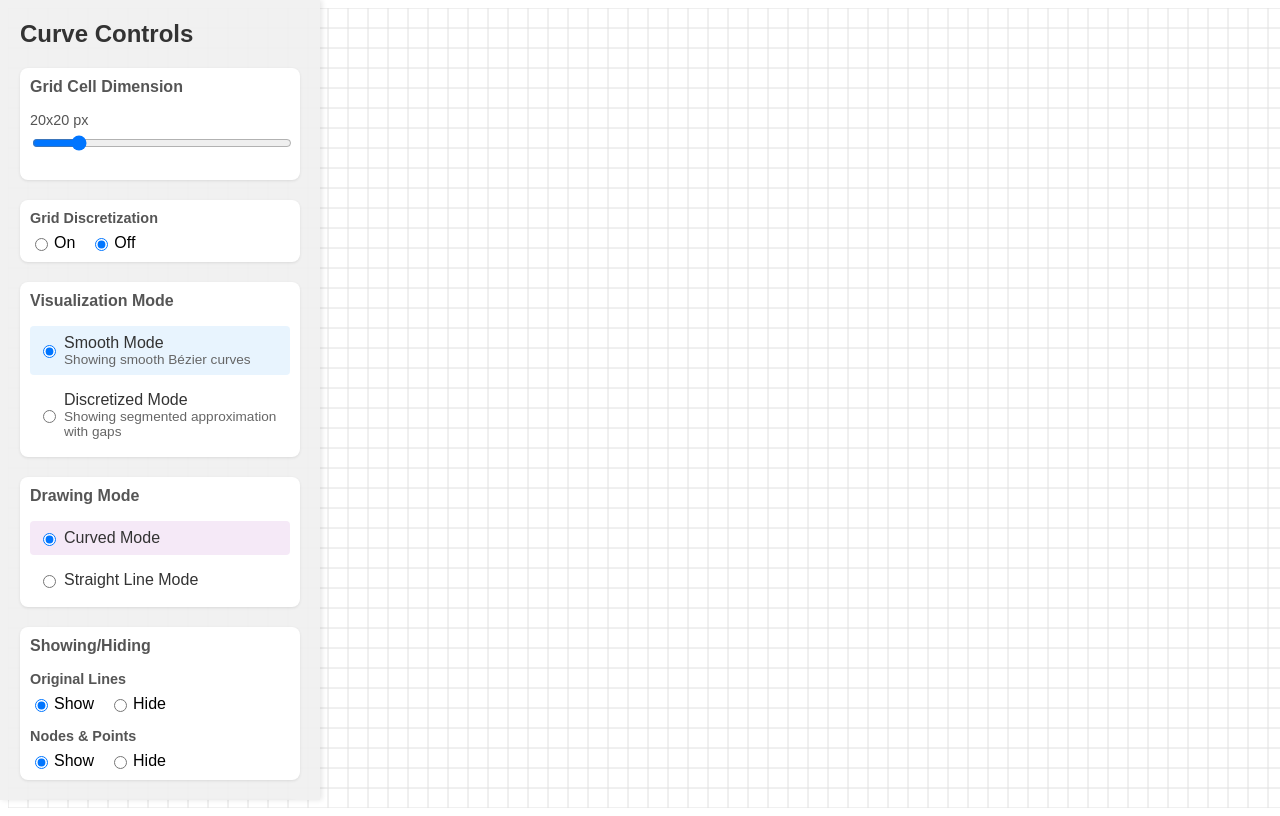
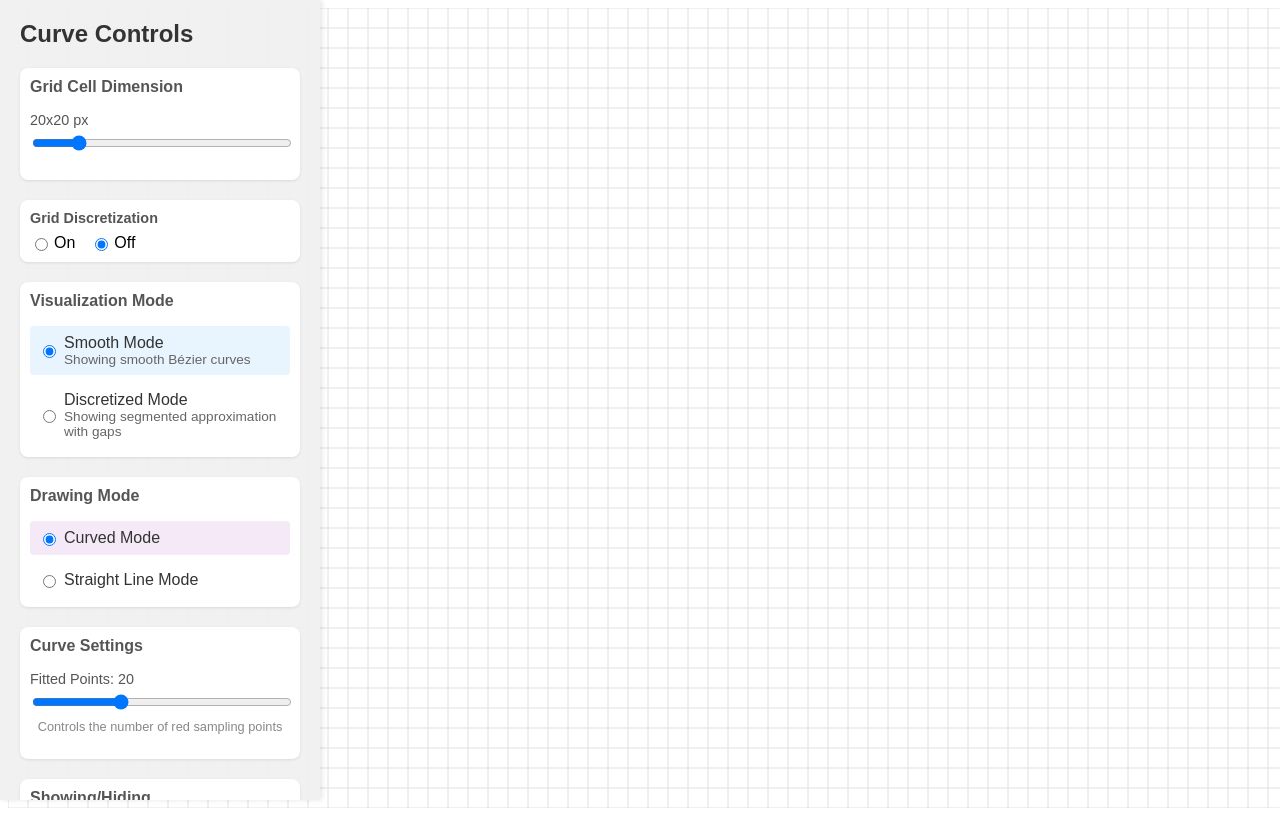
Before and after one commit to alexamelen/CAHSI, a React (Create React App) app: page / in a window 1280 px wide. Built offline with nearby package versions, Linux system fonts and the light colour scheme.

Commit message:
restoring fitted points slider
instead of separate samples being taken by the grid discretization, it used the samples of the red fitted points

```diff
--- a/src/CanvasComponent.js
+++ b/src/CanvasComponent.js
@@ -182,35 +182,40 @@ const CanvasComponent = () => {
     return Array.from(cells.values());
   };
 
-  const getCellsForBezierCurve = (p0, cp1, cp2, p3, cellSize, steps = 50) => {
+  const getCellsForBezierCurve = (nodes, curveIndex, cellSize) => {
     const cells = new Map();
+    const fittedPoints = getFittedPoints(nodes, curveIndex, numPoints);
+    const isClosed = closedCurvesRef.current.has(curveIndex);
 
-    for (let i = 0; i <= steps; i++) {
-      const t = i / steps;
-      // Calculate position
-      const point = cubicBezierPoint(t, p0, cp1, cp2, p3);
-      // Calculate derivative (tangent vector)
-      const tangent = {
-        x: 3 * Math.pow(1-t, 2) * (cp1.x - p0.x) +
-           6 * (1-t) * t * (cp2.x - cp1.x) +
-           3 * Math.pow(t, 2) * (p3.x - cp2.x),
-        y: 3 * Math.pow(1-t, 2) * (cp1.y - p0.y) +
-           6 * (1-t) * t * (cp2.y - cp1.y) +
-           3 * Math.pow(t, 2) * (p3.y - cp2.y)
-      };
-      // Calculate angle from tangent vector
-      const angle = Math.atan2(tangent.y, tangent.x);
+    // We need at least 2 points to form segments
+    if (fittedPoints.length < 2) return Array.from(cells.values());
 
-      const cell = getGridCell(point, cellSize);
+    for (let i = 0; i < fittedPoints.length; i++) {
+      const current = fittedPoints[i];
+      const next = fittedPoints[(i + 1) % fittedPoints.length];
+
+      // Skip last segment for open curves
+      if (!isClosed && i === fittedPoints.length - 1) break;
+
+      // Calculate direction (angle) of this segment
+      const dx = next.x - current.x;
+      const dy = next.y - current.y;
+      const angle = Math.atan2(dy, dx);
+
+      // Get cells for this segment
+      const segmentCells = getCellsForLineSegment(current, next, cellSize);
+
+      // Merge with our main cells map
+      segmentCells.forEach(cell => {
         const cellKey = `${cell.x},${cell.y}`;
-
         if (!cells.has(cellKey)) {
           cells.set(cellKey, {
             x: cell.x,
             y: cell.y,
-          angle
+            angle: cell.angle
           });
         }
+      });
     }
 
     return Array.from(cells.values());
@@ -305,17 +310,12 @@ const CanvasComponent = () => {
     // Clear the canvas
     context.clearRect(0, 0, context.canvas.width, context.canvas.height);
 
-    //tracking cells
+    // Tracking cells
     const allCells = new Map();
 
-    if(showOriginalLines){
-
-
-
-    // Draw all curves
+    // Draw all curves - both discretized and original
     curvesRef.current.forEach((curve, curveIndex) => {
       // Draw control points (nodes) - only if showNodesAndPoints is true
-
       if (showNodesAndPoints) {
         curve.forEach(node => {
           context.beginPath();
@@ -340,7 +340,7 @@ const CanvasComponent = () => {
         const fittedPoints = getFittedPoints(curve, curveIndex, numPoints);
 
         if (isDiscretized) {
-          // discretized mode w/ gaps
+          // Draw discretized segments with gaps
           context.strokeStyle = '#000000';
           context.lineWidth = 1;
 
@@ -366,9 +366,22 @@ const CanvasComponent = () => {
             context.arc(endX, endY, 2, 0, Math.PI * 2);
             context.fillStyle = 'rgba(0, 0, 255, 1)';
             context.fill();
+
+            // Get cells for this segment
+            const segmentCells = getCellsForLineSegment(
+              { x: current.x, y: current.y },
+              { x: endX, y: endY },
+              gridDensity
+            );
+            segmentCells.forEach(cell => {
+              const cellKey = `${cell.x},${cell.y}`;
+              if (!allCells.has(cellKey)) {
+                allCells.set(cellKey, cell);
               }
-        } else {
-          // SMOOTH CURVE MODE
+            });
+          }
+        } else if (showOriginalLines) {
+          // Original smooth curve drawing (only if showOriginalLines is true)
           context.beginPath();
           context.moveTo(curve[0].x, curve[0].y);
 
@@ -400,16 +413,14 @@ const CanvasComponent = () => {
               }
 
               const cells = getCellsForBezierCurve(
-              p1,
-              { x: cp1x, y: cp1y },
-              { x: cp2x, y: cp2y },
-              p2,
+                curve,
+                curveIndex,
                 gridDensity
               );
               cells.forEach(cell => {
                 const cellKey = `${cell.x},${cell.y}`;
                 if (!allCells.has(cellKey)) {
-                allCells.set(cellKey, cell); // Now includes angle for bezier curves too
+                  allCells.set(cellKey, cell);
                 }
               });
 
@@ -432,8 +443,17 @@ const CanvasComponent = () => {
         }
       }
     });
+
     setHighlightedCells(Array.from(allCells.values()));
-  }}, [showOriginalLines, gridDensity, numPoints, isDiscretized, segmentLengthRatio, getFittedPoints, showNodesAndPoints]);
+  }, [
+    showOriginalLines,
+    gridDensity,
+    numPoints,
+    isDiscretized,
+    segmentLengthRatio,
+    getFittedPoints,
+    showNodesAndPoints
+  ]);
 
   // Canvas setup
   useEffect(() => {
--- a/src/ControlsPanel.js
+++ b/src/ControlsPanel.js
@@ -260,6 +260,33 @@ const ControlsPanel = ({
         </div>
       </div>
 
+      {/* Curve Settings */}
+      <div style={{
+        marginBottom: '20px',
+        padding: '10px',
+        backgroundColor: '#fff',
+        borderRadius: '8px',
+        boxShadow: '0 1px 3px rgba(0,0,0,0.1)'
+      }}>
+        <h3 style={{ marginTop: 0, fontSize: '1em', color: '#555' }}>Curve Settings</h3>
+        <div style={{ marginBottom: '15px' }}>
+          <label style={{ display: 'block', marginBottom: '5px', fontSize: '0.9em', color: '#555' }}>
+            Fitted Points: {numPoints}
+          </label>
+          <input
+            type="range"
+            min="5"
+            max="50"
+            value={numPoints}
+            onChange={(e) => onNumPointsChange(parseInt(e.target.value))}
+            style={{ width: '100%' }}
+          />
+          <div style={{ fontSize: '0.8em', color: '#888', textAlign: 'center', marginTop: '5px' }}>
+            Controls the number of red sampling points
+          </div>
+        </div>
+      </div>
+
       {/* Showing/Hiding*/}
       <div style={{
         marginBottom: '20px',
```
Lines whose indentation alone changed are shown as unchanged.
